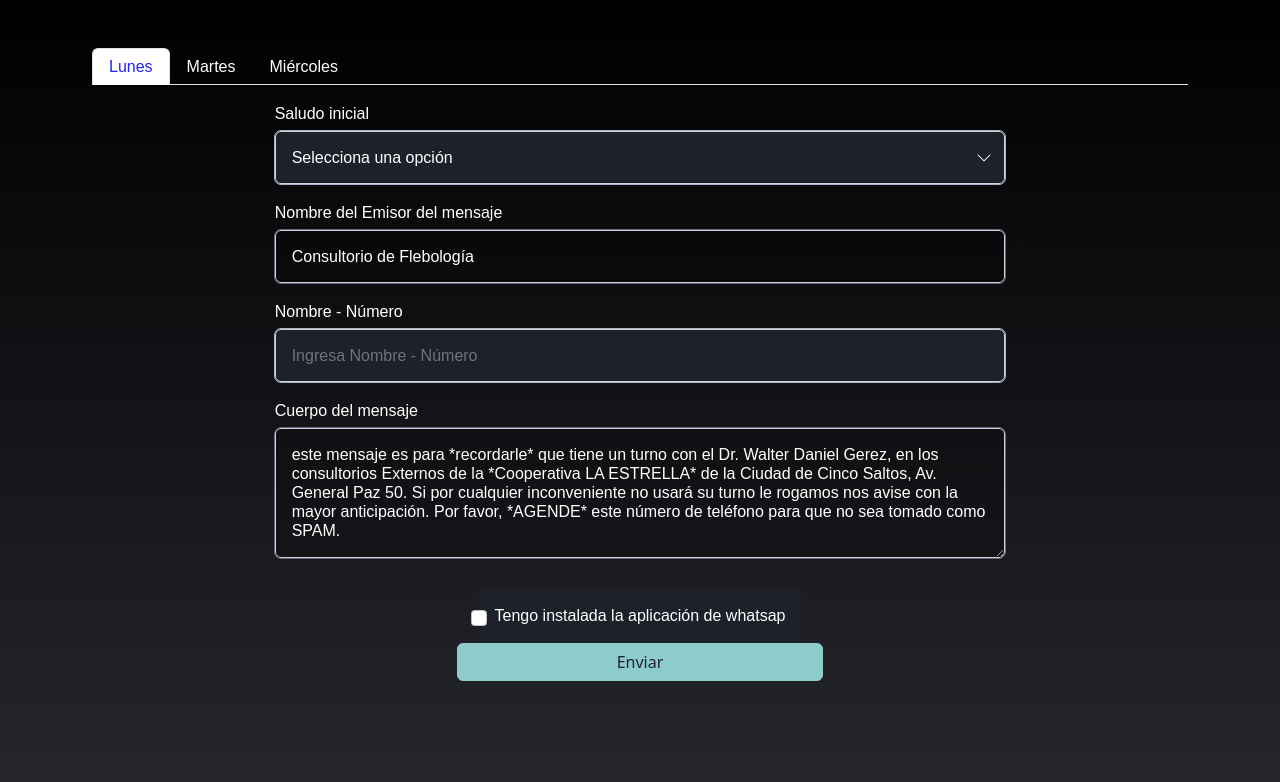
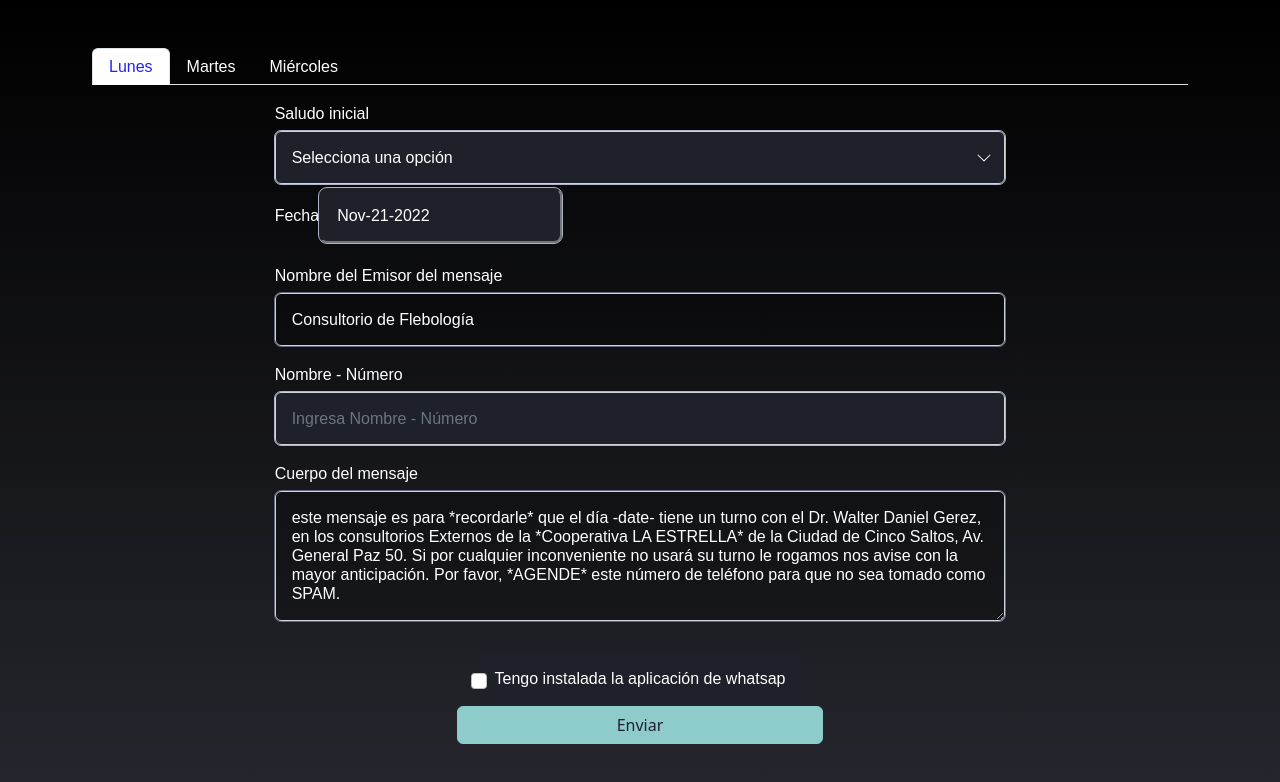
Before and after one commit to LuisGerezM/send-msgs-wpp, a React (Create React App) app: page /#/monday in a window 1280 px wide. Shown: the top 782 px of the page. Built offline with nearby package versions, Linux system fonts and the light colour scheme.

Commit message:
add input date

```diff
--- a/package.json
+++ b/package.json
@@ -12,6 +12,7 @@
     "gh-pages": "^4.0.0",
     "react": "^18.2.0",
     "react-bootstrap": "^2.5.0",
+    "react-datepicker": "^4.8.0",
     "react-dom": "^18.2.0",
     "react-hook-form": "^7.39.1",
     "react-router-dom": "^6.4.3",
--- /dev/null
+++ b/src/view/SendMsgFromWpp/components/DateInput/DateInput.jsx
@@ -0,0 +1,29 @@
+import { useDates } from "view/SendMsgFromWpp/hooks/useDates";
+import { LabelsForm } from "view/SendMsgFromWpp/styled-components/Labels.styled";
+import { DateInputForm } from "view/SendMsgFromWpp/styled-components/FormFields.styled";
+
+export const DateInput = ({ dateEvent, daySelected, handleSetDateEvent }) => {
+  const { languages, lenguageNavigator } = useDates(
+    daySelected,
+    handleSetDateEvent
+  );
+
+  return (
+    <>
+      <LabelsForm className="mt-3">Fecha </LabelsForm>
+      <DateInputForm
+        className="date-picker"
+        name="dateEvent"
+        selected={dateEvent}
+        onChange={(date) => handleSetDateEvent(date)}
+        dateFormat={
+          languages[lenguageNavigator].strLocale === "es"
+            ? "dd-MMM-yyyy"
+            : "MMM-dd-yyyy"
+        }
+        minDate={new Date()}
+        locale={languages[lenguageNavigator].strLocale}
+      />
+    </>
+  );
+};
--- a/src/view/SendMsgFromWpp/components/FormSendMsg/FormSendMsg.jsx
+++ b/src/view/SendMsgFromWpp/components/FormSendMsg/FormSendMsg.jsx
@@ -8,6 +8,7 @@ import { urlMessageToWpp } from "view/SendMsgFromWpp/utilities/urlMessageToWpp.u
 import { AlertMessageToSend } from "../AlertMessageToSend/AlertMessageToSend";
 import AnchorWpp from "../AnchorWpp/AnchorWpp";
 import { CheckField } from "../CheckField/CheckField";
+import { DateInput } from "../DateInput/DateInput";
 import { FormGroup } from "../FormGroup/FormGroup";
 import { InputField } from "../InputField/InputField";
 import { SelectField } from "../SelectField/SelectField";
@@ -24,6 +25,9 @@ export const FormSendMsg = () => {
     doYouHaveAppWpp,
     patientNumber,
     wppBtn,
+    daySelected,
+    dateEvent,
+    handleSetDateEvent,
   } = useFormSendMsg();
 
   return (
@@ -34,6 +38,12 @@ export const FormSendMsg = () => {
       >
         <FormGroup groupClass="col col-12 my-3">
           <SelectField {...fields.selectField} validation={validationFields} />
+          <DateInput
+            daySelected={daySelected}
+            dateEvent={dateEvent}
+            handleSetDateEvent={handleSetDateEvent}
+          />
+
           {fields.inputsFields &&
             fields.inputsFields.map((field) => (
               <Form.Group key={field.name} className="my-3">
--- /dev/null
+++ b/src/view/SendMsgFromWpp/hooks/useDates.js
@@ -0,0 +1,23 @@
+import { useEffect } from "react";
+import { nextInterestDay } from "../utilities/nextInterestDay.util";
+import { registerLocale } from "react-datepicker";
+import { es, enUS } from "date-fns/locale";
+
+const languages = {
+  es: { registerLocale: es, strLocale: "es" },
+  en: { registerLocale: enUS, strLocale: "enUS" },
+};
+
+export const useDates = (daySelected, handleSetDateEvent) => {
+  const lenguageNavigator = window.navigator.language.slice(0, 2);
+  registerLocale(
+    languages[lenguageNavigator].strLocale,
+    languages[lenguageNavigator].registerLocale
+  );
+
+  useEffect(() => {
+    handleSetDateEvent(new Date(nextInterestDay(daySelected)));
+  }, [daySelected]);
+
+  return { languages, lenguageNavigator };
+};
--- a/src/view/SendMsgFromWpp/hooks/useFormSendMsg.js
+++ b/src/view/SendMsgFromWpp/hooks/useFormSendMsg.js
@@ -5,16 +5,25 @@ import { dayMessages } from "../schemas/FormSendMsg.schema";
 import { dataPatientPattern } from "../schemas/validation.schema";
 import { preparingMsgToSend } from "../utilities/preparingMsgToSend.util";
 
+const dayNumber = {
+  monday: 1,
+  tuesday: 2,
+  wednesday: 3,
+};
+
 export const useFormSendMsg = () => {
   const { day } = useParams();
   const [msgToSend, setMsgToSend] = useState("");
   const [patientNumber, setPatientNumber] = useState(0);
   const [doYouHaveAppWpp, setDoYouHaveAppWpp] = useState(false);
   const [clickSubmit, setClickSubmit] = useState(false);
+  const [dateEvent, setDateEvent] = useState("");
 
   const [openMsgToSend, setOpenMsgToSend] = useState(false);
 
   const wppBtn = createRef();
+
+  const daySelected = dayNumber[day];
 
   const {
     register,
@@ -32,6 +41,8 @@ export const useFormSendMsg = () => {
     },
     mode: "onChange",
   });
+
+  const handleSetDateEvent = (date) => setDateEvent(date);
 
   const onSubmit = async (data) => {
     setDoYouHaveAppWpp(data.doHaveApp);
@@ -64,15 +75,15 @@ export const useFormSendMsg = () => {
         "greeting",
       ]);
 
-      const { numPatient, message } = preparingMsgToSend(values);
+      const { numPatient, message } = preparingMsgToSend(values, dateEvent);
 
-      setPatientNumber("+54" + numPatient);
+      setPatientNumber("+549" + numPatient);
       setMsgToSend(message);
     } else if (dataToInterest[0] === "" || dataToInterest[1] === "") {
       setOpenMsgToSend(false);
       setMsgToSend("");
     }
-  }, [dataToInterest, getValues]);
+  }, [dataToInterest, dateEvent]);
 
   const handleOpenMessageToSend = (value) => setOpenMsgToSend(value);
 
@@ -92,5 +103,8 @@ export const useFormSendMsg = () => {
     doYouHaveAppWpp,
     patientNumber,
     wppBtn,
+    daySelected,
+    dateEvent,
+    handleSetDateEvent,
   };
 };
--- a/src/view/SendMsgFromWpp/styled-components/FormFields.styled.js
+++ b/src/view/SendMsgFromWpp/styled-components/FormFields.styled.js
@@ -1,9 +1,12 @@
 import { Form } from "react-bootstrap";
-import styled from "styled-components";
+import styled, { css } from "styled-components";
 import { fadeIn } from "styled-components/animation.styled";
 import { inputTextCssStyle } from "styled-components/App.styled";
 import { themeColors } from "styled-components/Theme.styled";
 import arrowDown from "assets/arrowDown.svg";
+
+import DatePicker from "react-datepicker";
+import "react-datepicker/dist/react-datepicker.css";
 
 const FormCheck = styled(Form.Check)`
   ${inputTextCssStyle}
@@ -14,6 +17,11 @@ const FormCheck = styled(Form.Check)`
   transition: 0.5s;
 
   ${fadeIn}
+`;
+
+const focus = css`
+  color: ${themeColors.primaryColor};
+  background-color: ${themeColors.background};
 `;
 
 const FormInput = styled(Form.Control)`
@@ -29,8 +37,7 @@ const FormInput = styled(Form.Control)`
   transition: 0.5s;
 
   &:focus {
-    color: ${themeColors.primaryColor};
-    background-color: ${themeColors.background};
+    ${focus}
   }
 
   &:disabled {
@@ -38,6 +45,25 @@ const FormInput = styled(Form.Control)`
     background-color: ${themeColors.blackShadow};
     outline: ${themeColors.borderTheme} !important;
     cursor: not-allowed;
+  }
+
+  ${fadeIn}
+`;
+
+const DateInputForm = styled(DatePicker)`
+  width: 100%;
+  margin-bottom: 0.25rem;
+  ${inputTextCssStyle}
+  color: ${themeColors.primaryColor};
+  background: ${themeColors.background};
+  outline: 1px solid ${themeColors.secondaryColor} !important;
+  padding: 1rem;
+  border-radius: 8px;
+  cursor: pointer;
+  transition: 0.5s;
+
+  &:focus {
+    ${focus}
   }
 
   ${fadeIn}
@@ -59,4 +85,4 @@ const FormSelect = styled(Form.Select)`
   ${fadeIn}
 `;
 
-export { FormCheck, FormInput, FormSelect };
+export { FormCheck, FormInput, FormSelect, DateInputForm };
--- /dev/null
+++ b/src/view/SendMsgFromWpp/utilities/nextInterestDay.util.js
@@ -0,0 +1,8 @@
+export const nextInterestDay = (nextDayAccordToSelection) => {
+  let day = new Date();
+  let Nextday = day.getDay() === 0 ? 7 : day.getDay();
+  let SumDay = 7 - Nextday;
+  day.setDate(day.getDate() + SumDay + nextDayAccordToSelection);
+
+  return day.getTime();
+};
--- a/src/view/SendMsgFromWpp/utilities/preparingMsgToSend.util.js
+++ b/src/view/SendMsgFromWpp/utilities/preparingMsgToSend.util.js
@@ -1,4 +1,6 @@
-export const preparingMsgToSend = (partsOfMessage) => {
+export const preparingMsgToSend = (partsOfMessage, dateEvent) => {
+  const nextDay = new Date(dateEvent).toLocaleString().split(",");
+
   const emisor = partsOfMessage[0];
 
   const nameAndNumPatient = partsOfMessage[1].split("-");
@@ -7,7 +9,10 @@ export const preparingMsgToSend = (partsOfMessage) => {
 
   const messageBody = partsOfMessage[2];
   const greetingSelected = partsOfMessage[3];
-  const message = `${greetingSelected} ${namePatient}, ${messageBody} ${emisor}`;
+  const message = `${greetingSelected} ${namePatient}, ${messageBody.replace(
+    "-date-",
+    nextDay[0]
+  )} ${emisor}`;
 
   return { message, numPatient };
 };
```
Also changed, not shown: 2 other files (tests, documents, lock files or other folders).
